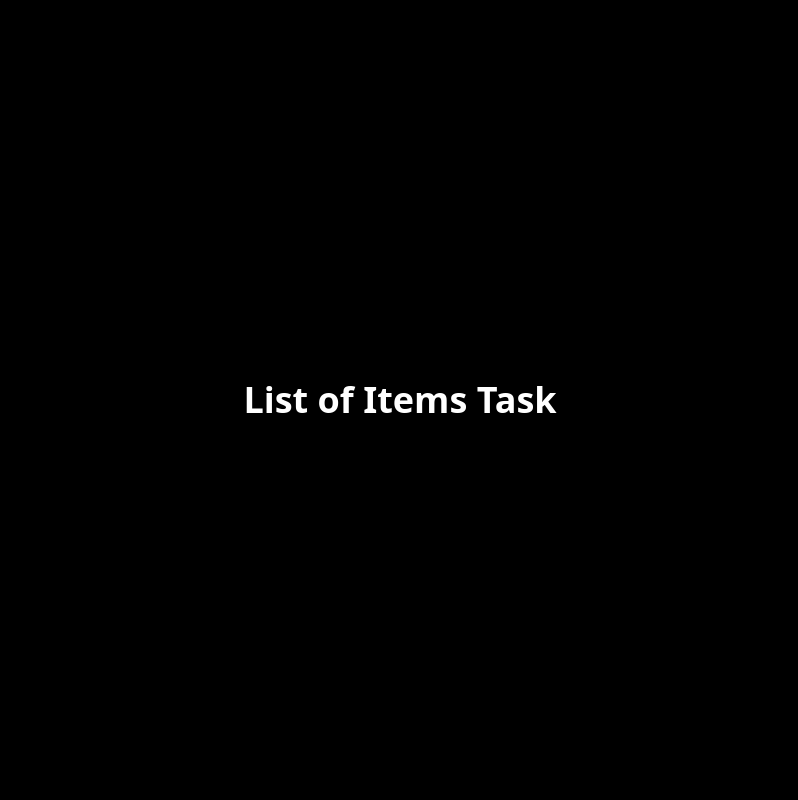
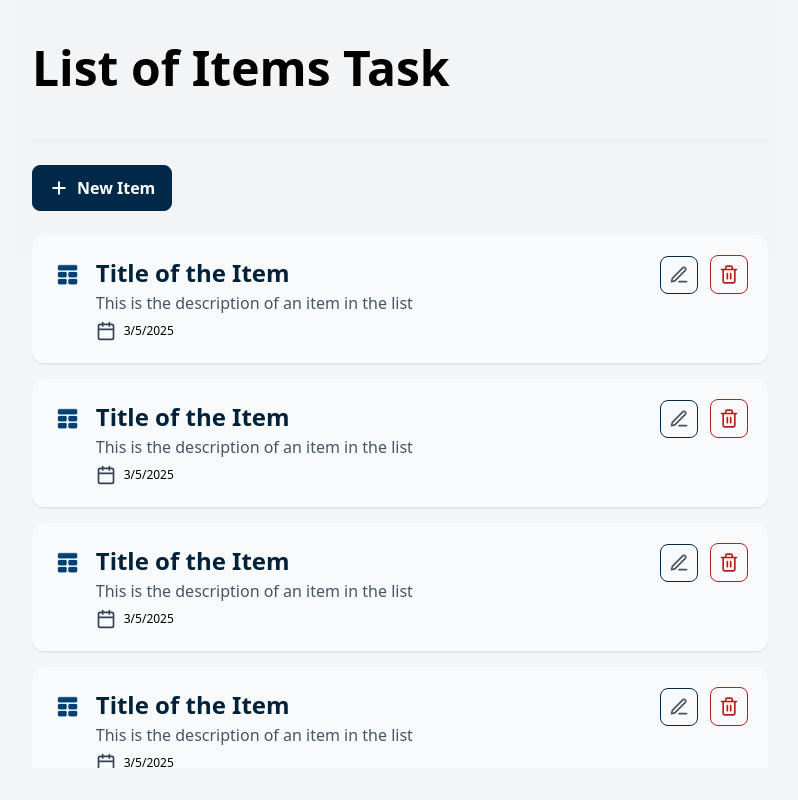
Before and after one commit to Mohamed-Samahi/list-of-items-task, a React (Vite) app: page / in a window 1280 px wide. Shown: the whole page, without its empty margins (240-1038 px from the left). Built offline with nearby package versions, Linux system fonts and the light colour scheme.

Commit message:
Main App, Items List

```diff
--- a/src/App.tsx
+++ b/src/App.tsx
@@ -1,11 +1,34 @@
 import './App.css';
+import Plus from './components/icons/Plus';
+import ItemsList from './components/items-list';
+import Button from './components/ui/button';
 
 function App() {
 
   return (
-    <div className='flex items-center justify-center w-screen h-screen text-5xl font-bold text-white bg-black'>
-      List of Items Task
-    </div>
+    <main className="flex items-center justify-center text-black bg-gray-100/95">
+      <div className="min-h-screen h-screen overflow-hidden p-2 sm:p-4 max-w-[800px] w-full">
+
+        <div className="flex flex-col items-start h-full gap-6 p-4">
+          <h1 className="mb-3 text-4xl font-bold lg:text-5xl xl:text-6xl lg:mb-3">
+            List of Items Task
+          </h1>
+
+          <hr className='w-full bg-[#EAECF0]' />
+
+          <Button
+            onClick={() => { console.log("clicked") }}
+            className='flex items-center gap-2'
+          >
+            <Plus />
+            New Item
+          </Button>
+
+          <ItemsList />
+        </div>
+
+      </div>
+    </main>
   );
 }
 
--- a/src/components/items-list.tsx
+++ b/src/components/items-list.tsx
@@ -2,13 +2,16 @@ import ListItem from "./list-item"
 
 const ItemsList = () => {
     return (
-        <div className="flex flex-col items-start gap-4">
-            <h1>Items List</h1>
-            <ListItem />
-            <ListItem />
-            <ListItem />
-            <ListItem />
-            <ListItem />
+        <div className="flex flex-col items-start w-full h-full gap-4 overflow-y-auto">
+            <ListItem title="Title of the Item" description="This is the description of an item in the list" id={"10"} />
+            <ListItem title="Title of the Item" description="This is the description of an item in the list" id={"10"} />
+            <ListItem title="Title of the Item" description="This is the description of an item in the list" id={"10"} />
+            <ListItem title="Title of the Item" description="This is the description of an item in the list" id={"10"} />
+            <ListItem title="Title of the Item" description="This is the description of an item in the list" id={"10"} />
+            <ListItem title="Title of the Item" description="This is the description of an item in the list" id={"10"} />
+            <ListItem title="Title of the Item" description="This is the description of an item in the list" id={"10"} />
+            <ListItem title="Title of the Item" description="This is the description of an item in the list" id={"10"} />
+            <ListItem title="Title of the Item" description="This is the description of an item in the list" id={"10"} />
         </div>
     )
 }
```
